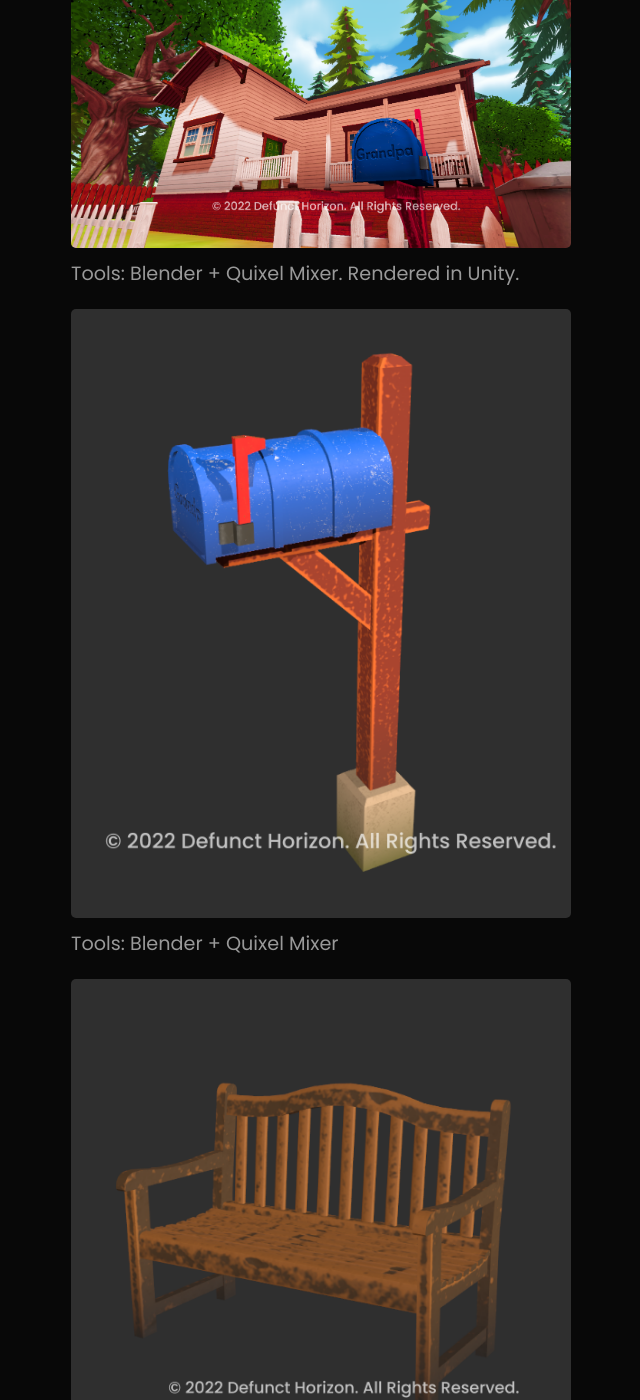
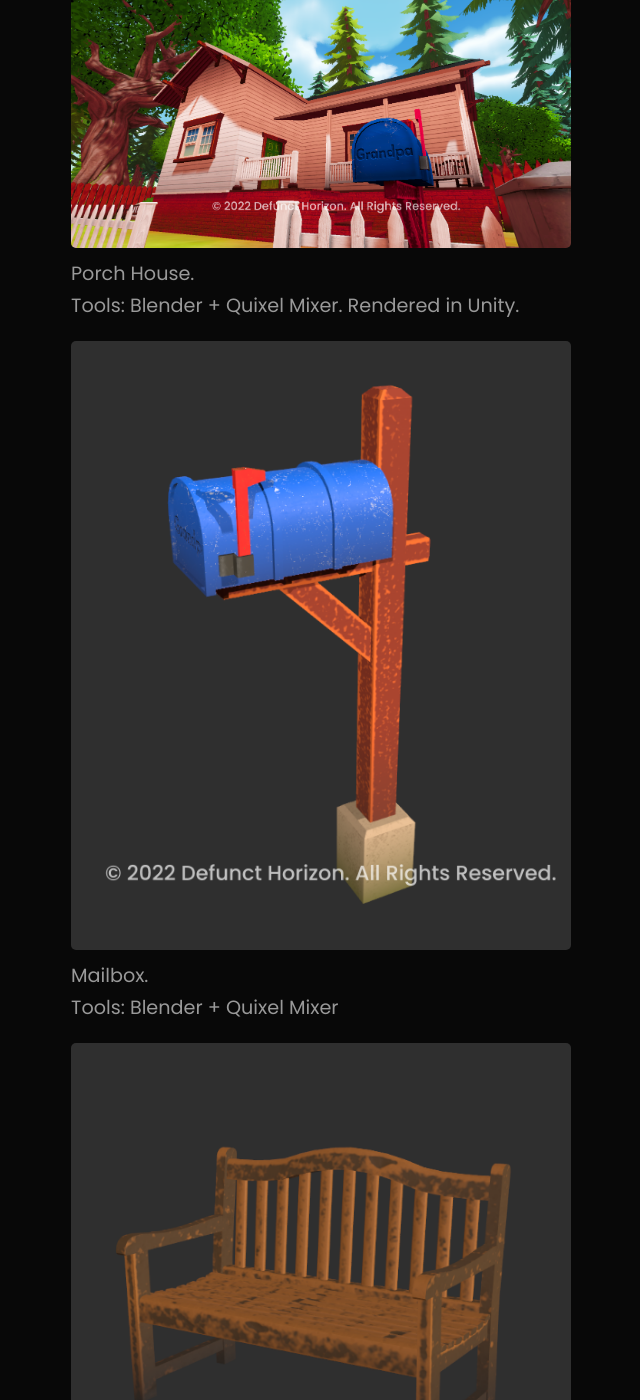
Before and after one commit to jakub-wisniewski/dfnct, a Jekyll site: the page built from menu/portfolio.md, in a window 1280 px wide and 1400 px high, scrolled down 658 px. Shown: the whole window, without its empty margins (319-959 px from the left). Built offline with Jekyll 4.4.1, drawn with Linux system fonts in a browser that asks for light colours; some of the changed text lies outside the part shown.

Commit message:
Update portfolio.md

```diff
--- a/menu/portfolio.md
+++ b/menu/portfolio.md
@@ -8,12 +8,15 @@ Game-ready assets that I've made for my multiplayer game. <br>
 The title has not yet been announced.
 
 ![1.png]({{site.baseurl}}/images/1.png)
+Porch House. <br>
 Tools: Blender + Quixel Mixer. Rendered in Unity.
 
 ![7.png]({{site.baseurl}}/images/7.png)
+Mailbox. <br>
 Tools: Blender + Quixel Mixer
 
 ![4.png]({{site.baseurl}}/images/4.png)
+Porch bench. <br>
 Tools: Blender + Quixel Mixer
 
 ![8.png]({{site.baseurl}}/images/8.png)
```
Also changed, not shown: other parts of menu/portfolio.md (+4 -0 lines).
